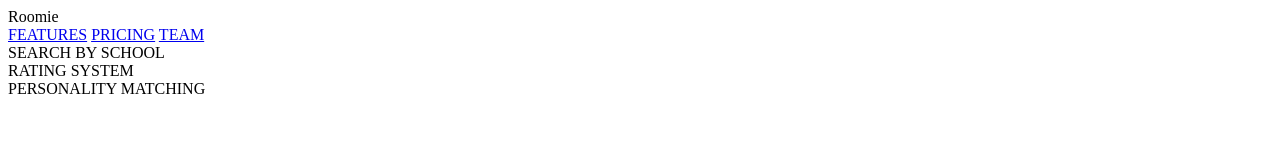
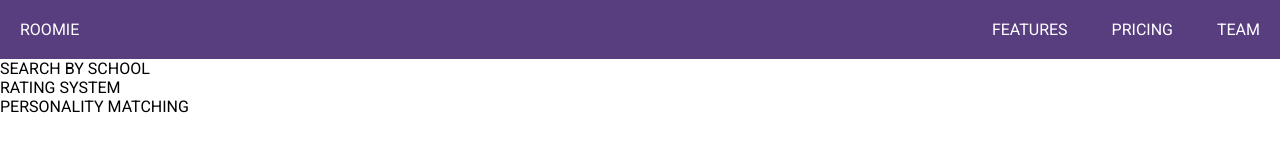
Before and after one commit to uottawa-seg1911-web/uottawa-seg1911-web.github.io, a plain HTML site: page features.html in a window 1280 px wide. Drawn offline with Linux system fonts and the light colour scheme.

Commit message:
Started Styling of webpage.

```diff
--- a/features.html
+++ b/features.html
@@ -1,11 +1,13 @@
 <html>
   <head>
+    <link href='https://fonts.googleapis.com/css?family=Roboto:400,100,700' rel='stylesheet' type='text/css'>
+    <link rel="stylesheet" type="text/css" href="style.css">
   </head>
   <body id="home-page">
 
     <div class="header">
       <div class="logo">
-        Roomie
+        <a href="index.html">ROOMIE</a>
       </div>
 
       <div class="navigation">
@@ -13,6 +15,8 @@
         <a href="pricing.html">PRICING</a>
         <a href="team.html">TEAM</a>
       </div>
+
+      <div class="clear-floats"></div>
     </div>
 
     <div class="content">
--- /dev/null
+++ b/style.css
@@ -0,0 +1,43 @@
+/*
+
+Colors
+
+#583E7F
+#DEC9FF
+#B07CFF
+#6F647F
+#8D63CC
+*/
+
+body {
+  margin:0;
+  font-family: 'Roboto', sans-serif;
+}
+
+.clear-floats {
+  clear:both;
+}
+
+/* HEADER *****************************/
+.header {
+  background:#583E7F;
+}
+
+.header .logo {
+  float:left;
+  width:20%;
+}
+
+.header .navigation {
+  float:right;
+  width:80%;
+  text-align:right;
+}
+
+.header a {
+  color:white;
+  display:inline-block;
+  padding:20px 10px;
+  margin:0 10px;
+  text-decoration:none;
+}
```
Also changed, not shown: index.html (+5 -1 lines), pricing.html (+5 -1 lines), team.html (+5 -1 lines).
